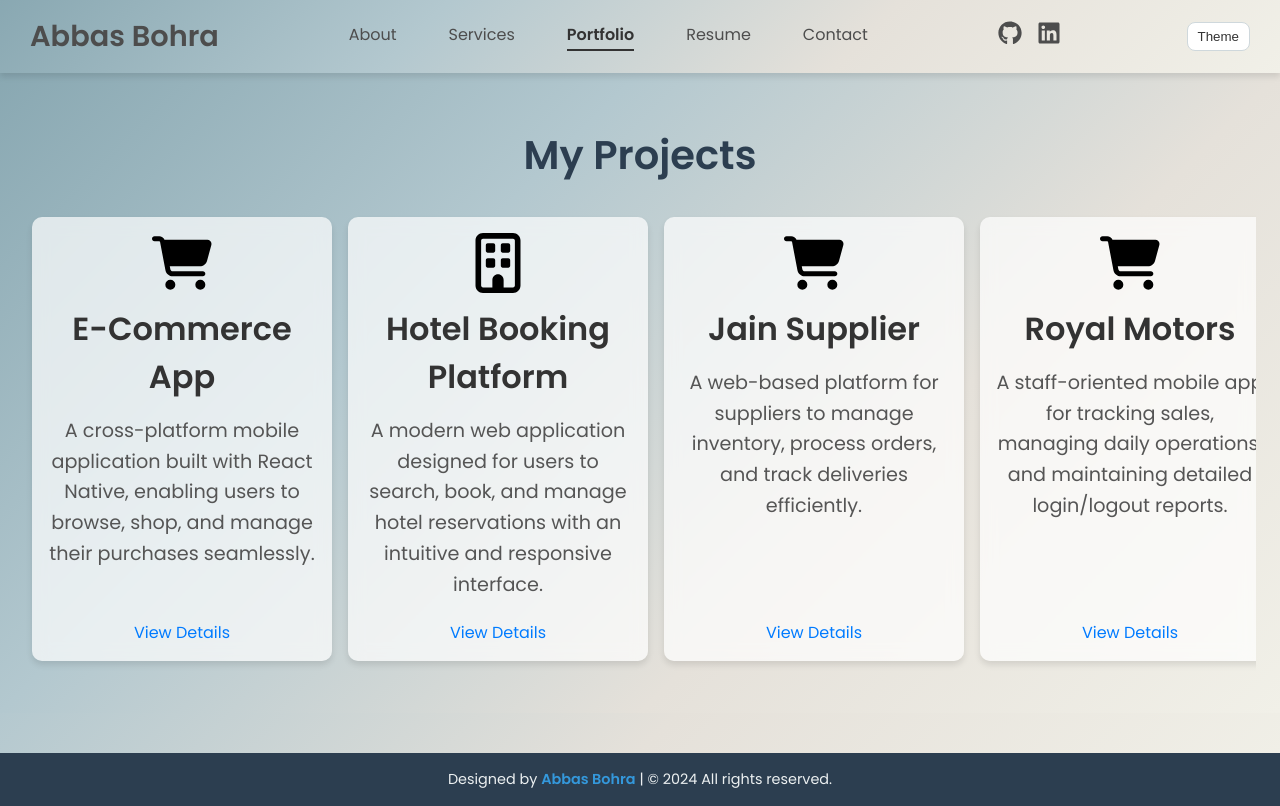
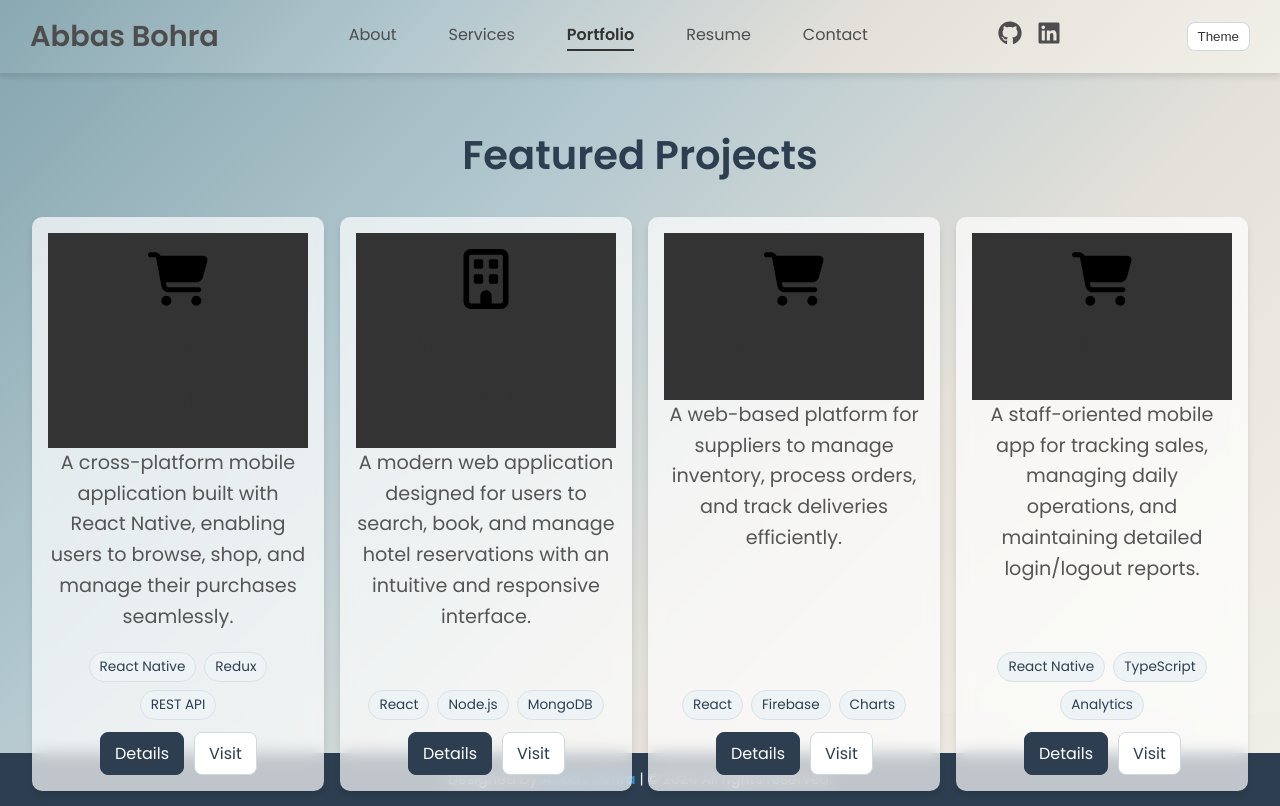
Before and after one commit to abbasbohra/potfolio, a React (Create React App) app: page /portfolio in a window 1280 px wide. Built offline with nearby package versions, Linux system fonts and the light colour scheme.

Commit message:
ui updrade

```diff
--- a/src/components/CssFile/Protfolio.css
+++ b/src/components/CssFile/Protfolio.css
@@ -32,15 +32,10 @@
 
 /* Projects Grid */
 .projects-grid {
-  display: flex;
-  flex-wrap: nowrap;
-  overflow-x: auto;
+  display: grid;
+  grid-template-columns: repeat(auto-fill, minmax(260px, 1fr));
   gap: 1rem;
   padding: 0.5rem;
-  padding-bottom: 1rem;
-  scroll-behavior: smooth;
-  -ms-overflow-style: none; /* Hide scrollbar in IE/Edge */
-  scrollbar-width: none; /* Hide scrollbar in Firefox */
 }
 
 /* Hide scrollbar in WebKit browsers (Chrome, Safari) */
@@ -51,7 +46,7 @@
 /* Project Card */
 .project-card {
   flex: 0 0 auto;
-  width: 300px;
+  width: auto;
   background: rgba(255, 255, 255, 0.7);
   backdrop-filter: blur(8px);
   border-radius: 10px;
@@ -120,20 +115,51 @@
   flex-grow: 1;
 }
 
-.project-link {
-  display: inline-flex;
-  justify-content: center; /* Center horizontally */
-  align-items: center;
-  color: #007bff;
-  text-decoration: none;
-  font-weight: 500;
-  font-size: 1rem;
-  margin-top: auto; /* Keep at bottom */
-  width: 100%; /* Ensure it spans container for centering */
+.project-tags {
+  display: flex;
+  flex-wrap: wrap;
+  gap: 8px;
+  justify-content: center;
+  margin-bottom: 0.75rem;
 }
 
-.project-link:hover {
-  text-decoration: underline;
+.project-tag {
+  background: #eef3f6;
+  color: #2c3e50;
+  border: 1px solid #d7e1e7;
+  padding: 4px 10px;
+  border-radius: 999px;
+  font-size: 0.85rem;
+}
+
+.project-actions {
+  display: flex;
+  gap: 10px;
+  justify-content: center;
+  margin-top: auto;
+}
+
+.btn {
+  display: inline-block;
+  padding: 8px 14px;
+  border-radius: 8px;
+  border: 1px solid #cfd8dc;
+  color: #2c3e50;
+  background: #ffffff;
+  text-decoration: none;
+  transition: box-shadow 200ms ease, transform 200ms ease,
+    background-color 200ms ease, color 200ms ease;
+}
+
+.btn:hover {
+  transform: translateY(-1px);
+  box-shadow: 0 6px 14px rgba(0, 0, 0, 0.08);
+}
+
+.btn-primary {
+  background: #2c3e50;
+  color: #ffffff;
+  border-color: #2c3e50;
 }
 
 .project-link svg {
--- a/src/components/CssFile/Services.css
+++ b/src/components/CssFile/Services.css
@@ -51,6 +51,11 @@
   animation: fadeInUp 600ms ease forwards;
 }
 
+.service-icon {
+  font-size: 1.8rem;
+  margin-bottom: 0.25rem;
+}
+
 .service-card:hover {
   transform: translateY(-4px);
   box-shadow: 0 10px 24px rgba(0, 0, 0, 0.12);
@@ -95,6 +100,35 @@
   margin-bottom: 0.35rem;
 }
 
+.service-actions {
+  display: flex;
+  gap: 10px;
+  margin-top: 0.5rem;
+}
+
+.btn {
+  display: inline-block;
+  padding: 8px 14px;
+  border-radius: 8px;
+  border: 1px solid #cfd8dc;
+  color: #2c3e50;
+  background: #ffffff;
+  text-decoration: none;
+  transition: box-shadow 200ms ease, transform 200ms ease,
+    background-color 200ms ease, color 200ms ease;
+}
+
+.btn:hover {
+  transform: translateY(-1px);
+  box-shadow: 0 6px 14px rgba(0, 0, 0, 0.08);
+}
+
+.btn-primary {
+  background: #2c3e50;
+  color: #ffffff;
+  border-color: #2c3e50;
+}
+
 @media (max-width: 768px) {
   .services-title {
     font-size: 1.8rem;
--- a/src/components/Protfolio.js
+++ b/src/components/Protfolio.js
@@ -14,6 +14,7 @@ const projects = [
     image: CartIcon,
     link: "https://github.com/your-repo",
     navigation: "/project/e-commerce",
+    tags: ["React Native", "Redux", "REST API"],
   },
   {
     id: 2,
@@ -23,6 +24,7 @@ const projects = [
     image: BuildingIcon,
     link: "https://github.com/your-repo",
     navigation: "/project/hotel-booking",
+    tags: ["React", "Node.js", "MongoDB"],
   },
   {
     id: 3,
@@ -32,6 +34,7 @@ const projects = [
     image: ProjectIcon,
     link: "https://your-website.com",
     navigation: "/project/jain-supplier",
+    tags: ["React", "Firebase", "Charts"],
   },
   {
     id: 4, // Fixed duplicate ID
@@ -41,6 +44,7 @@ const projects = [
     image: ProjectIcon,
     link: "https://your-website.com",
     navigation: "/project/royal-motors",
+    tags: ["React Native", "TypeScript", "Analytics"],
   },
   {
     id: 5, // Fixed duplicate ID and typo in title
@@ -50,25 +54,47 @@ const projects = [
     image: ProjectIcon,
     link: "https://your-website.com",
     navigation: "/project/meheta-insurance", // Fixed typo in navigation
+    tags: ["React Native", "Forms", "Notifications"],
   },
 ];
 
 const Portfolio = () => {
   return (
     <section id="portfolio">
-      <h2 className="portfolio-title">My Projects</h2>
-      <div className="projects-grid">
+      <h2 className="portfolio-title">Featured Projects</h2>
+      <div className="projects-grid grid-responsive">
         {projects.map((project) => (
-          <div className="project-card" key={project.id}>
-            <div className="project-card-content">
+          <article className="project-card" key={project.id}>
+            <header className="project-header">
               <project.image className="project-image" />
               <h3 className="project-title">{project.title}</h3>
-              <p className="project-description">{project.description}</p>
-              <Link to={project.navigation} className="project-link">
-                View Details
+            </header>
+            <p className="project-description">{project.description}</p>
+            {project.tags && (
+              <div className="project-tags">
+                {project.tags.map((tag) => (
+                  <span key={tag} className="project-tag">
+                    {tag}
+                  </span>
+                ))}
+              </div>
+            )}
+            <div className="project-actions">
+              <Link to={project.navigation} className="btn btn-primary">
+                Details
               </Link>
+              {project.link && (
+                <a
+                  className="btn"
+                  href={project.link}
+                  target="_blank"
+                  rel="noreferrer"
+                >
+                  Visit
+                </a>
+              )}
             </div>
-          </div>
+          </article>
         ))}
       </div>
     </section>
--- a/src/components/Services.js
+++ b/src/components/Services.js
@@ -11,6 +11,7 @@ const services = [
       "Component-driven UI with reusable patterns",
       "Accessibility and performance best practices",
     ],
+    icon: "🌐",
   },
   {
     title: "Mobile App Development",
@@ -21,6 +22,7 @@ const services = [
       "OTA updates and CI-ready builds",
       "Native modules and device integrations",
     ],
+    icon: "📱",
   },
   {
     title: "SEO & Performance",
@@ -31,6 +33,7 @@ const services = [
       "Image optimization and code splitting",
       "Lighthouse audits and fixes",
     ],
+    icon: "🚀",
   },
   {
     title: "Backend & APIs",
@@ -41,6 +44,7 @@ const services = [
       "Auth flows and data validation",
       "Cloud functions and Firebase backend",
     ],
+    icon: "🔗",
   },
 ];
 
@@ -58,6 +62,9 @@ const Services = () => {
       <div className="services-grid">
         {services.map((service) => (
           <div key={service.title} className="service-card">
+            <div className="service-icon" aria-hidden>
+              {service.icon}
+            </div>
             <h3 className="service-title">{service.title}</h3>
             <p className="service-description">{service.description}</p>
             <ul className="service-points">
@@ -65,6 +72,14 @@ const Services = () => {
                 <li key={p}>{p}</li>
               ))}
             </ul>
+            <div className="service-actions">
+              <a className="btn btn-primary" href="#contact">
+                Get a quote
+              </a>
+              <a className="btn" href="#portfolio">
+                See work
+              </a>
+            </div>
           </div>
         ))}
       </div>
```
